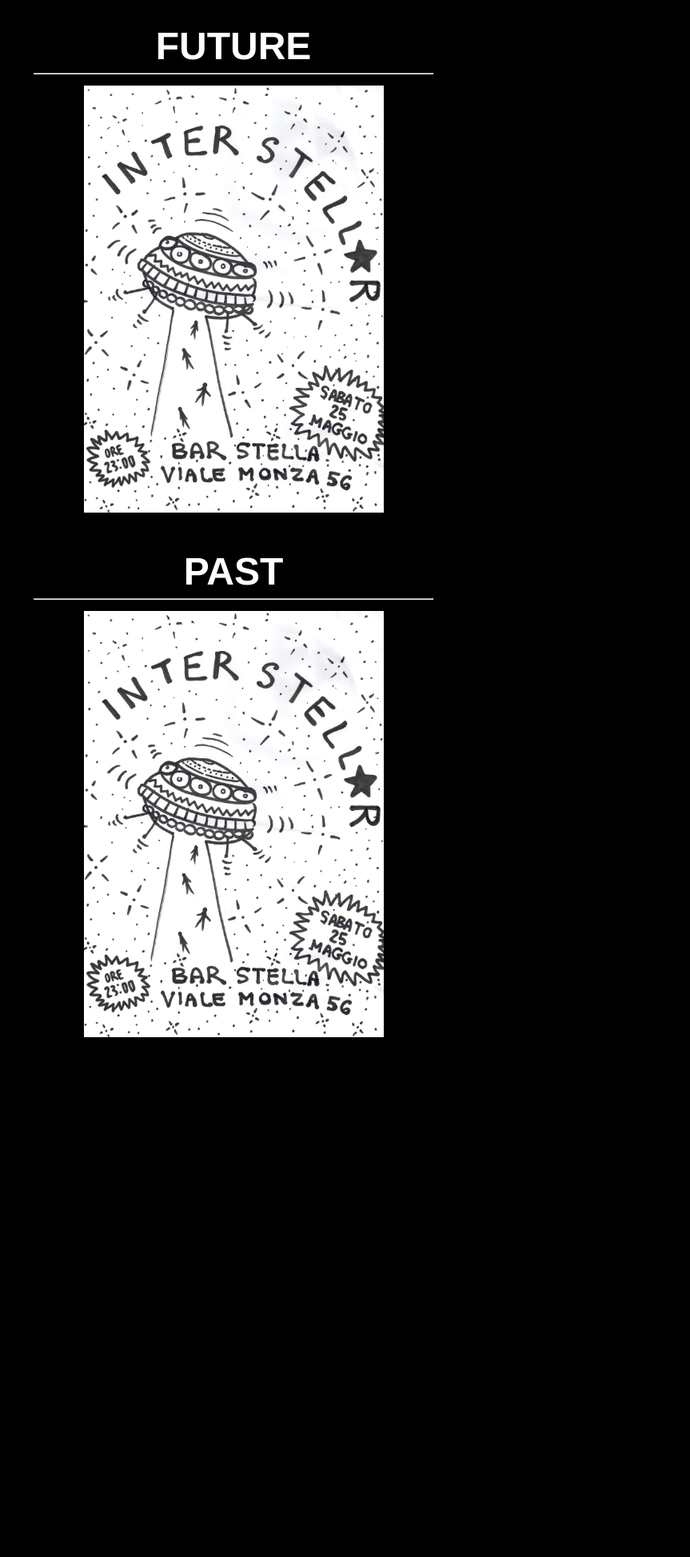
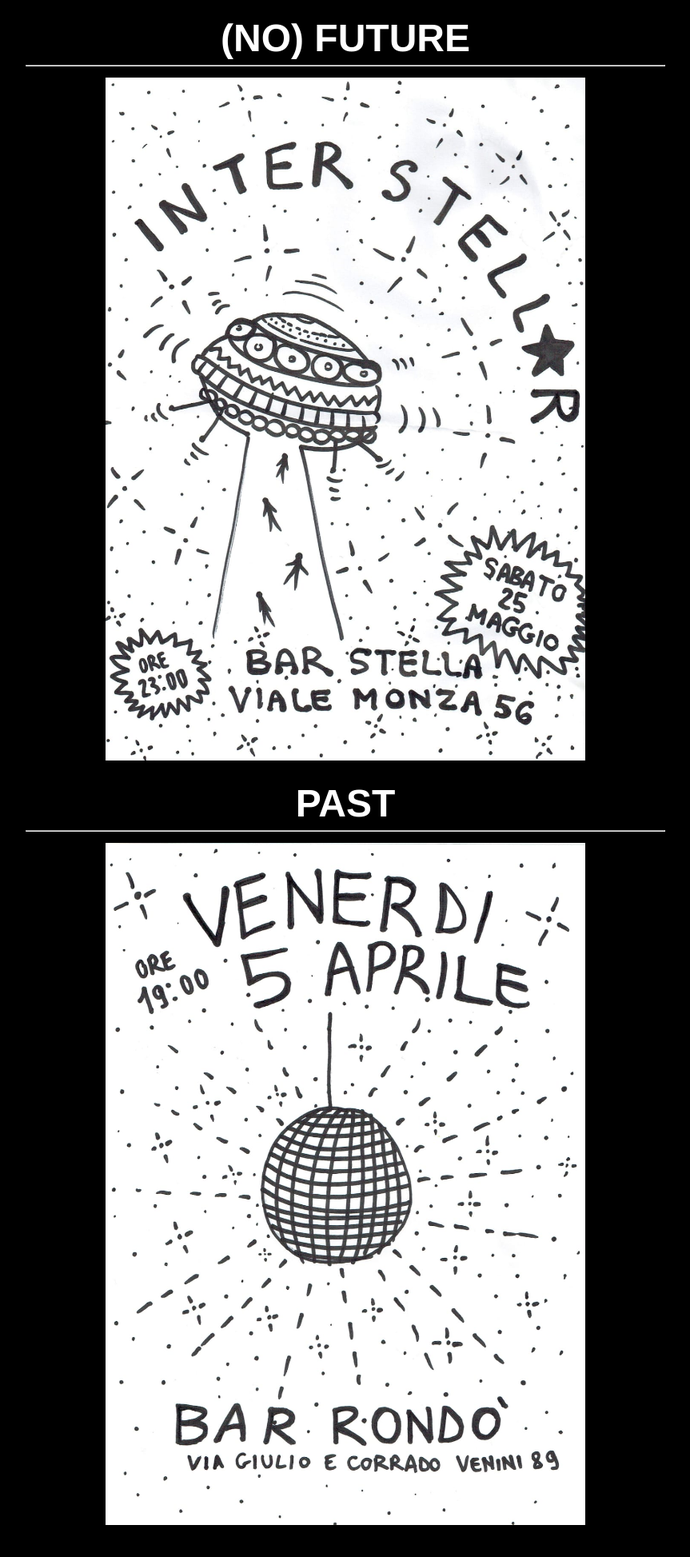
Before and after one commit to vialemonza/vialemonza.github.io, a Jekyll site: the page built from index.html, in a window 1280 px wide. Shown: the whole page at 80% size, without its empty margins (358-1221 px from the left). Built offline with Jekyll 4.4.1, drawn with Linux system fonts in a browser that asks for light colours; before the commit the page ends 1347 px from its top, so only the background shows below that.

Commit message:
Update index.html

```diff
--- a/index.html
+++ b/index.html
@@ -2,8 +2,8 @@
 layout: default
 title: vialemonza
 ---
-<div style="width:800px; margin:10 auto;" class="content centerImage">
-    <h3 align="center"><font size="10" color="white">FUTURE</font></h3>
+<div style="width:800px; margin:10 auto;" class="centerImage">
+    <h3 align="center"><font size="10" color="white">(NO) FUTURE</font></h3>
     <hr/>
     <p>
         <a href="/assets/img/flyer/2019/05/2.jpeg">
@@ -12,12 +12,12 @@
     </p>
     <br/>
 </div>
-<div style="width:800px; margin:10 auto;" class="content centerImage">
+<div style="width:800px; margin:10 auto;" class="centerImage">
     <h3 align="center"><font size="10" color="white">PAST</font></h3>
     <hr/>
     <p>
-        <a href="/assets/img/flyer/2019/05/2.jpeg">
-          <img src="/assets/img/flyer/2019/05/2.jpeg" alt= "1" href="/assets/img/flyer/2019/05/2.jpeg">
+        <a href="/assets/img/flyer/2019/05/1.jpeg">
+          <img src="/assets/img/flyer/2019/05/1.jpeg" alt= "1" href="/assets/img/flyer/2019/05/1.jpeg">
         </a>
     </p>
 </div>
```
